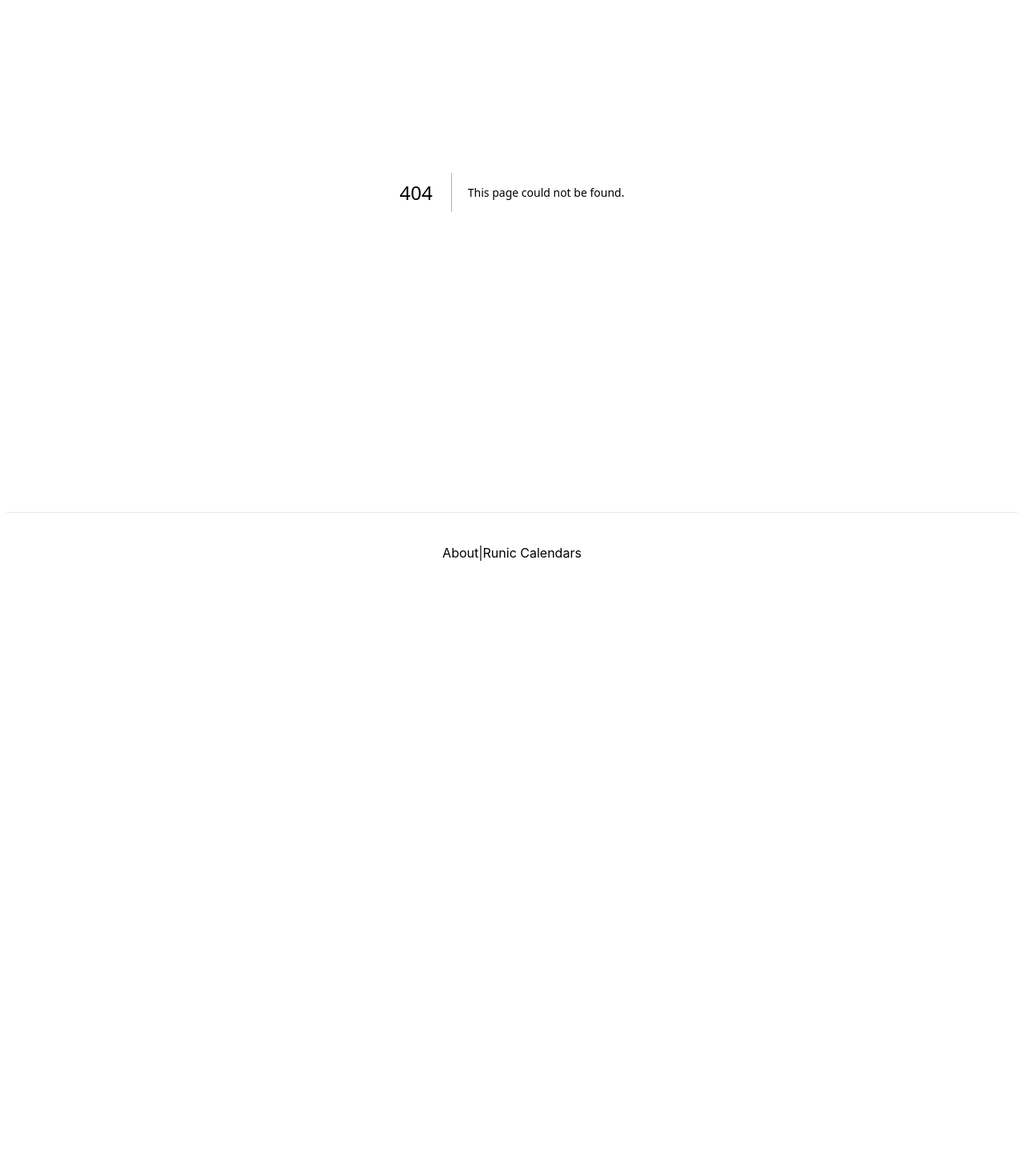
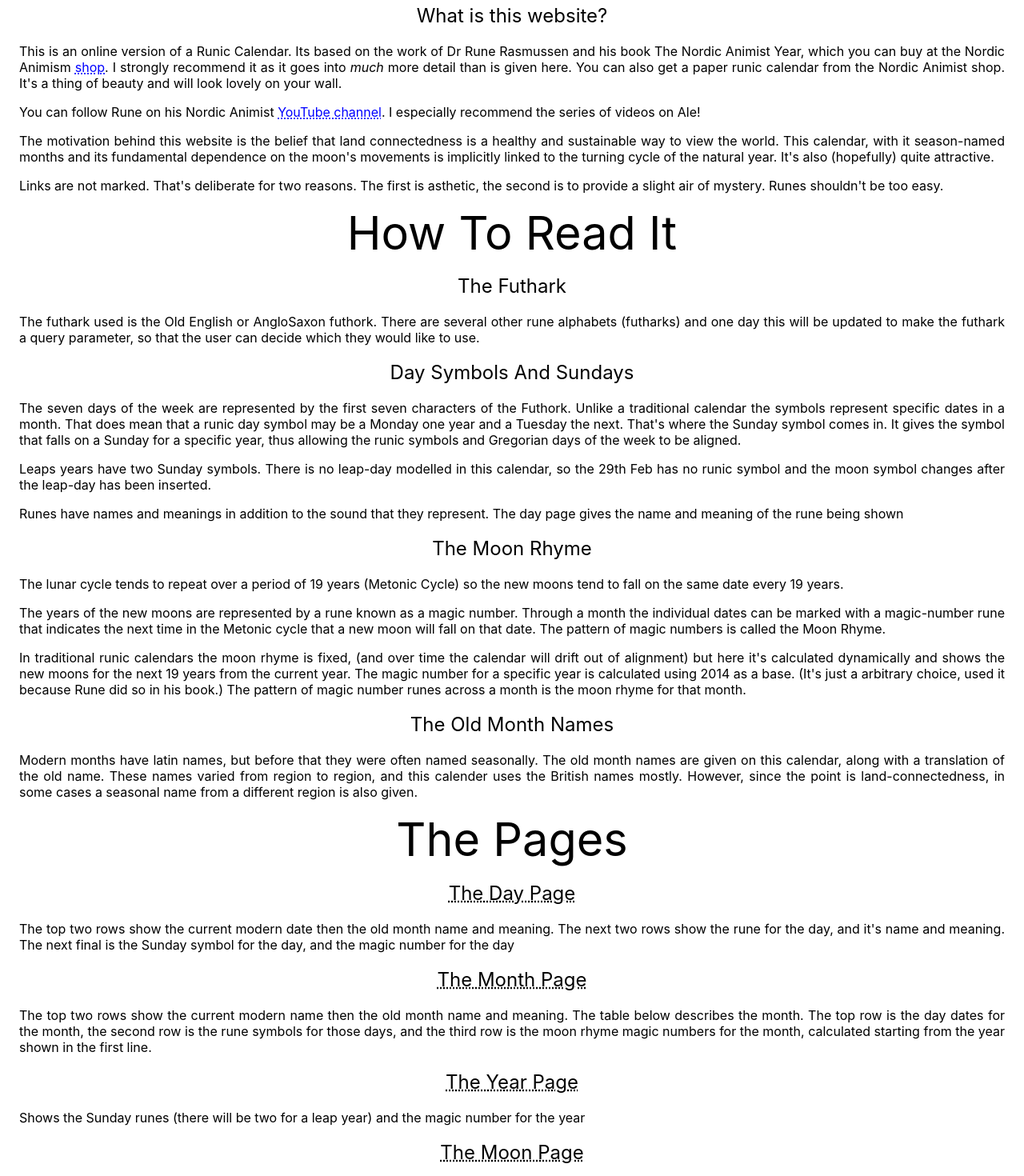
Before and after one commit to ianpriestpersonal/calendar-website, a Next.js app: page /about in a window 1280 px wide. Before the commit this address had no page. Shown: the part 160-1630 px from the top of the page at 80% size. Before the commit the page ends 900 px from the top, so only its background shows below. Built offline with nearby package versions, Linux system fonts and the light colour scheme.

Commit message:
About page

```diff
--- a/components/Footer.js
+++ b/components/Footer.js
@@ -2,6 +2,6 @@ import Link from 'next/link';
 
 export default function Footer () {
     return (<div class="footer">
-        <Link href="allabout">About</Link> |  <Link href="runic">Runic Calendars</Link>
+        <Link href="about">About</Link>
       </div>)
 }
--- /dev/null
+++ b/pages/about.js
@@ -0,0 +1,97 @@
+import Link from 'next/link';
+import {Month} from '/components/date'
+
+export default function AboutPage() {
+  return (
+      <div class="main">
+          <div class="column">
+              <div class="texttitle">About</div>
+              <div class="textdescription">What is this website?</div>
+              <div class="text">This is an online version of a Runic Calendar. Its based on the work of Dr Rune Rasmussen
+              and his book The Nordic Animist Year, which you can buy at the Nordic Animism <a class="external" href="https://shop.nordicanimism.com/shop/" target="_blank">shop</a>.
+              I strongly recommend it as it goes into <i>much</i> more detail than is given here. You can also get a paper runic calendar from the Nordic Animist shop. It's a thing of beauty
+              and will look lovely on your wall.</div>
+              <div class="text">You can follow Rune on his Nordic Animist <a href="https://www.youtube.com/@NordicAnimism" target="_blank" class="external">YouTube channel</a>. I especially
+                 recommend the series of videos on Ale!</div>
+              <div class="text">The motivation behind this website is the belief that land connectedness is a healthy and sustainable way to view the world. This calendar,
+              with it season-named months and its fundamental dependence on the moon's movements is implicitly linked to the turning cycle of the natural year. It's also (hopefully) quite attractive.</div>
+              <div class="text">Links are not marked. That's deliberate for two reasons. The first is asthetic, the second is to provide a slight
+              air of mystery. Runes shouldn't be too easy.</div>
+
+              <div class="texttitle">How To Read It</div>
+              <div class="textdescription">The Futhark</div>
+              <div class="text">The futhark used is the Old English or AngloSaxon futhork. There are several other rune alphabets (futharks) and one day this
+              will be updated to make the futhark a query parameter, so that the user can decide which they would like to use.</div>
+
+              <div class="textdescription">Day Symbols And Sundays</div>
+              <div class="text">The seven days of the week are represented by the first seven characters of the Futhork. Unlike a traditional calendar the symbols represent
+              specific dates in a month. That does mean that a runic day symbol may be a Monday one year and a Tuesday the next. That's where the Sunday symbol comes in.
+              It gives the symbol that falls on a Sunday for a specific year, thus allowing the runic symbols and Gregorian days of the week to be aligned.</div>
+              <div class="text">Leaps years have two Sunday symbols. There is no leap-day modelled in this calendar, so the 29th Feb has no runic symbol and the moon symbol changes
+              after the leap-day has been inserted.</div>
+              <div class="text">Runes have names and meanings in addition to the sound that they represent. The day page gives the name and meaning of the rune being shown</div>
+
+              <div class="textdescription">The Moon Rhyme</div>
+              <div class="text">The lunar cycle tends to repeat over a period of 19 years (Metonic Cycle) so the new moons tend to fall on the same date every 19 years.</div>
+              <div class="text">The years of the new moons are represented by a rune known as a magic number. Through a month the individual dates can be marked with a magic-number rune
+              that indicates the next time in the Metonic cycle that a new moon will fall on that date. The pattern of magic numbers is called the Moon Rhyme.</div>
+              <div class="text">In traditional runic calendars the moon rhyme is fixed, (and over time the calendar will drift out of alignment) but here it's calculated dynamically
+              and shows the new moons for the next 19 years from the current year.
+              The magic number for a specific year is calculated using 2014 as a base. (It's just a arbitrary choice, used it because Rune did so in his book.) The pattern of
+              magic number runes across a month is the moon rhyme for that month.</div>
+
+              <div class="textdescription">The Old Month Names</div>
+              <div class="text">Modern months have latin names, but before that they were often named seasonally. The old month names are given on this calendar,
+              along with a translation of the old name. These names varied from region to region, and this calender uses the British names mostly. However, since the point
+              is land-connectedness, in some cases a seasonal name from a different region is also given.</div>
+
+              <div class="texttitle">The Pages</div>
+
+              <div class="textdescription"><Link
+                                              href={{
+                                                 pathname: '/'
+                                              }}
+                                          class="internal">
+                                             The Day Page
+                                          </Link></div>
+              <div class="text">The top two rows show the current modern date then the old month name and meaning. The next two rows show the rune for the day, and it's name and meaning.
+              The next final is the Sunday symbol for the day, and the magic number for the day</div>
+
+              <div class="textdescription"><Link
+                                              href={{
+                                                 pathname: '/month'
+                                              }}
+                                          class="internal">
+                                             The Month Page
+                                          </Link></div>
+              <div class="text">The top two rows show the current modern name then the old month name and meaning. The table below describes the month. The top row is the day dates for the month, the second row is the rune symbols for those days, and the third row
+              is the moon rhyme magic numbers for the month, calculated starting from the year shown in the first line.</div>
+
+              <div class="textdescription"><Link
+                                              href={{
+                                                 pathname: '/year'
+                                              }}
+                                          class="internal">
+                                             The Year Page
+                                          </Link></div>
+              <div class="text">Shows the Sunday runes (there will be two for a leap year) and the magic number for the year</div>
+
+              <div class="textdescription"><Link
+                                              href={{
+                                                 pathname: '/moon'
+                                              }}
+                                          class="internal">
+                                             The Moon Page
+                                          </Link></div>
+              <div class="text">Shows the magic numbers for the next 19 years starting from the current year, along with the name and meaning of the runic symbol for the magic number.</div>
+
+              <div class="textdescription">Query Variables</div>
+              <div class="text">All the pages default to the current date, but all can accept query parameters of day, month or year should you wish to explore other dates.</div>
+              <div class="text">All of the parameters are optional, and will default to the current date if not supplied. For example, if today is the 24thSept 2023 and you enter<br/>
+              /?year=2030 as the query parameters, you'll see the day pagfe for 24th September 2030.</div>
+              <div class="text">Valid month values are 1-12, years before 2014 aren't accepted and neither are day values higher than the length of the month.</div>
+           </div>
+
+      </div>
+  )
+}
--- a/pages/index.js
+++ b/pages/index.js
@@ -74,9 +74,6 @@ export default function Home({cal}) {
                                                         {cal.runicDay.newMoon.symbol}
                                                        </Link>)}
         </div>
-        <div>
-            What about holidays and festivals?
-        </div>
 
       </div>
 
--- a/pages/month.js
+++ b/pages/month.js
@@ -38,7 +38,6 @@ export default function MonthPage({cal}) {
           </div>
           <div class="row description">{cal.oldMonth.oldName}, {cal.oldMonth.meaning}</div>
           <div class="row">
-              <div class="day-container"><div>Date</div><div>Day</div><div>Moon Rhyme</div></div>
               {cal.runicMonth.map((runicDay, index) => (
                 <div class="day-container">
                 <div>{index+1}</div>
--- a/styles/globals.css
+++ b/styles/globals.css
@@ -9,6 +9,15 @@ body {
 a {
   color: inherit;
   text-decoration: none;
+}
+
+.external {
+  color: blue;
+}
+
+.internal, .external {
+  text-decoration-line: underline;
+  text-decoration-style: dotted;
 }
 
 * {
@@ -53,6 +62,13 @@ button {
   flex-wrap: wrap;
   align-items: stretch;
   gap: 0.25em
+}
+
+.column {
+  display: flex;
+  flex-direction: column;
+  justify-content: center;
+  align-items: left;
 }
 
 .rune_row {
@@ -114,6 +130,27 @@ button {
   font-size: 1.5rem;
 }
 
+.texttitle {
+  margin: 0 1rem 1rem;
+  line-height: 1.15;
+  font-size: 3.6rem;
+  text-align:center
+}
+
+.textdescription {
+  margin: 0 1rem 1rem;
+  line-height: 1.5;
+  font-size: 1.5rem;
+  text-align:center
+}
+
+.text {
+  margin: 0 1rem 1rem;
+  line-height: 1.25;
+  font-size: 1rem;
+  text-align: justify
+}
+
 .grid {
   display: flex;
   align-items: center;
```
